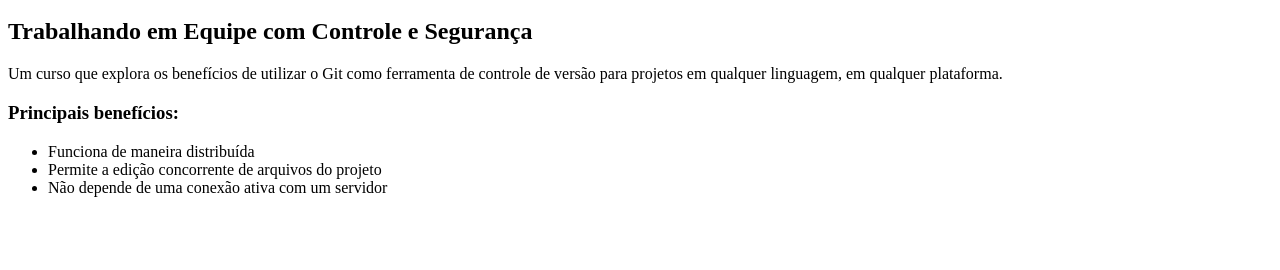
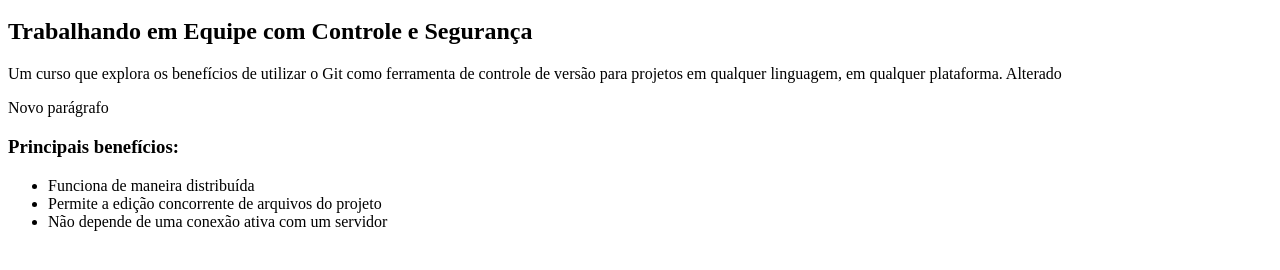
Before and after one commit to deborapoh/curso-git, a plain HTML site: page index.html in a window 1280 px wide. Shown: the part 48-318 px from the top of the page. Drawn offline with Linux system fonts and the light colour scheme.

Commit message:
Alteracao do Arquivo index.html

```diff
--- a/index.html
+++ b/index.html
@@ -5,7 +5,9 @@
         <h1>Git</h1>
         <h2>Trabalhando em Equipe com Controle e Segurança</h2>
 
-        <p>Um curso que explora os benefícios de utilizar o Git como ferramenta de controle de versão para projetos em qualquer linguagem, em qualquer plataforma.</p>
+        <p>Um curso que explora os benefícios de utilizar o Git como ferramenta de controle de versão para projetos em qualquer linguagem, em qualquer plataforma. Alterado</p>
+
+        <p>Novo parágrafo</p>
 
         <h3>Principais benefícios:</h3>
         <ul>
```
